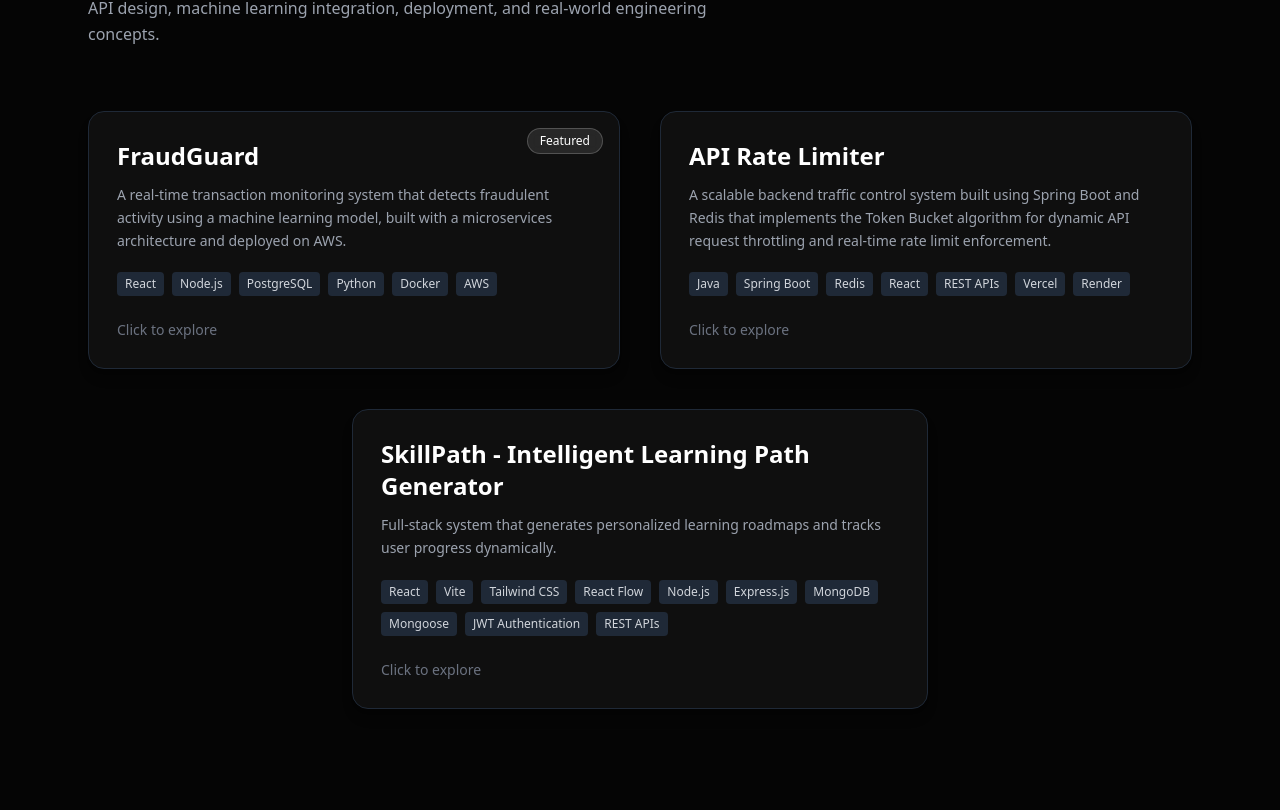
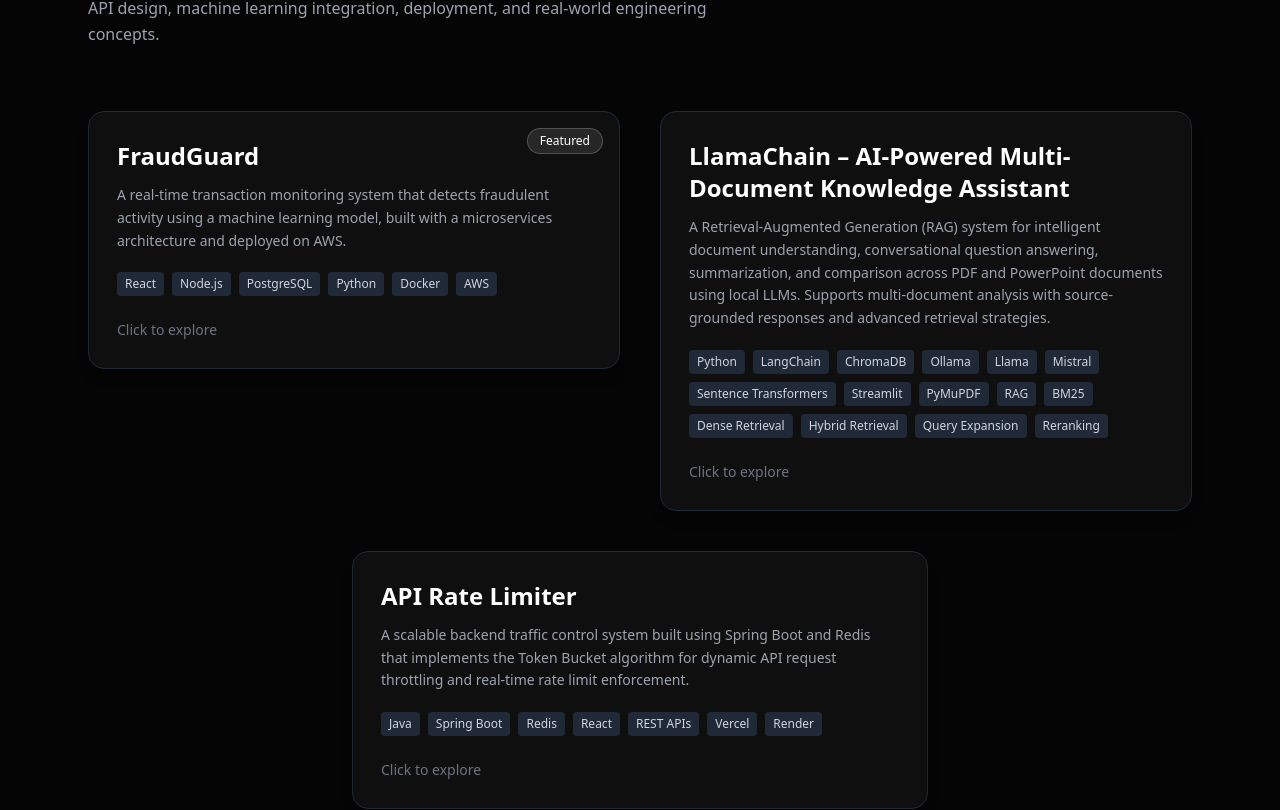
Before and after one commit to ghanashyamd12/personal-portfolio, a React (Vite) app: page / in a window 1280 px wide. Shown: the part 1111-1921 px from the top of the page. Built offline with nearby package versions, Linux system fonts and the light colour scheme.

Commit message:
Update portfolio projects and resume

```diff
--- a/src/data/projects.js
+++ b/src/data/projects.js
@@ -78,8 +78,114 @@ const projects = [
     ],
   },
 
+  {
+  title: "LlamaChain – AI-Powered Multi-Document Knowledge Assistant",
 
-  {
+  description:
+    "A Retrieval-Augmented Generation (RAG) system for intelligent document understanding, conversational question answering, summarization, and comparison across PDF and PowerPoint documents using local LLMs. Supports multi-document analysis with source-grounded responses and advanced retrieval strategies.",
+
+  tech: [
+    "Python",
+    "LangChain",
+    "ChromaDB",
+    "Ollama",
+    "Llama",
+    "Mistral",
+    "Sentence Transformers",
+    "Streamlit",
+    "PyMuPDF",
+    "RAG",
+    "BM25",
+    "Dense Retrieval",
+    "Hybrid Retrieval",
+    "Query Expansion",
+    "Reranking"
+  ],
+
+  problem: [
+    "Organizations often store knowledge across multiple PDFs and presentations, making information retrieval time-consuming and inefficient.",
+    "Traditional keyword search struggles to understand semantic meaning and relationships between concepts spread across documents.",
+    "Users need a system capable of answering questions, generating summaries, and comparing information across multiple sources.",
+    "Responses generated by LLMs should remain grounded in source documents to reduce hallucinations and improve trustworthiness.",
+    "The goal was to build a privacy-preserving AI assistant that works locally without relying on external API providers."
+  ],
+
+  approach: [
+    "Built a Retrieval-Augmented Generation (RAG) pipeline that combines retrieval and local language model inference.",
+    "Implemented document ingestion workflows for PDF and PowerPoint files, extracting text, tables, images, and metadata.",
+    "Applied hierarchical and overlapping chunking strategies while preserving document-level metadata.",
+    "Generated semantic embeddings using Sentence Transformers and stored vector representations in ChromaDB.",
+    "Implemented multiple retrieval strategies including BM25, Dense Retrieval, Hybrid Retrieval, Query Expansion, and Reranking.",
+    "Integrated LangChain with Ollama-hosted Llama and Mistral models to generate source-grounded responses."
+  ],
+
+  architecture: [
+    "Streamlit-based user interface handles document upload, chat interaction, summarization, and comparison workflows.",
+    "Document processing layer extracts text, tables, images, and metadata from PDFs and presentations.",
+    "Chunking module creates overlapping context windows while preserving source attribution information.",
+    "Embedding layer generates vector representations and stores them in ChromaDB for semantic retrieval.",
+    "Retrieval layer combines sparse and dense search techniques with reranking for improved relevance.",
+    "Local language models served through Ollama generate grounded responses using retrieved context.",
+    "Output modules support conversational QA, document comparison, summarization, and source citation."
+  ],
+
+  challenges: [
+    "Designing retrieval pipelines that balance semantic understanding and keyword matching.",
+    "Preserving source attribution while performing chunking and retrieval across multiple documents.",
+    "Improving retrieval relevance through query expansion and reranking strategies.",
+    "Managing efficient vector indexing and retrieval for large document collections.",
+    "Reducing hallucinations by ensuring responses remain grounded in retrieved context.",
+    "Evaluating both retrieval quality and answer generation quality using research-oriented metrics."
+  ],
+
+  impact:
+    "Demonstrates the design and implementation of a complete Retrieval-Augmented Generation system combining information retrieval, vector databases, local LLM deployment, and document intelligence. The project explores advanced retrieval techniques and evaluates their impact on answer quality, resulting in a research publication currently under review.",
+
+  publication: {
+    title:
+      "Impact of Advanced Retrieval Techniques on Answer Quality in Document-Grounded RAG Systems",
+    status: "Under Review",
+    highlights: [
+      "Compared BM25, Dense Retrieval, Hybrid Retrieval, Query Expansion, and Reranking approaches.",
+      "Benchmarked retrieval effectiveness using Hit@5, Precision@5, and Mean Reciprocal Rank (MRR).",
+      "Evaluated answer quality using ROUGE-L, BLEU, BERTScore, and LLM-as-Judge metrics.",
+      "Analyzed the relationship between retrieval optimization and downstream answer quality."
+    ]
+  },
+
+  github:
+    "https://github.com/ghanashyamd12/LlamaChain",
+
+  images: [
+    {
+      src: "/llamachain/architecture.png",
+      title: "System Architecture",
+      desc: "End-to-end Retrieval-Augmented Generation pipeline showing document processing, chunking, vector storage, retrieval, local LLM inference, and response generation."
+    },
+    {
+      src: "/llamachain/upload.png",
+      title: "Document Upload Interface",
+      desc: "Upload and process PDF and PowerPoint documents for knowledge extraction and indexing."
+    },
+    {
+      src: "/llamachain/chat.png",
+      title: "Conversational Question Answering",
+      desc: "Source-grounded responses generated using retrieved context from uploaded documents."
+    },
+    {
+      src: "/llamachain/summary.png",
+      title: "Document Summarization",
+      desc: "Generate structured summaries and condensed insights from large document collections."
+    },
+    {
+      src: "/llamachain/comparison.png",
+      title: "Multi-Document Comparison",
+      desc: "Compare information across multiple documents and identify similarities and differences."
+    }
+  ]
+},
+
+ {
 
   title: "API Rate Limiter",
 
@@ -168,28 +274,7 @@ challenges: [
     }
   ],
 
-  },
-
-  {
-    title: "SkillPath - Intelligent Learning Path Generator",
-    description:
-      "Full-stack system that generates personalized learning roadmaps and tracks user progress dynamically.",
-    tech: [
-  "React",
-  "Vite",
-  "Tailwind CSS",
-  "React Flow",
-  "Node.js",
-  "Express.js",
-  "MongoDB",
-  "Mongoose",
-  "JWT Authentication",
-  "REST APIs"
-],
-    github: "https://github.com/ghanashyamd12/Intelligent-learning-path-generator",
-    live: "#",
-    status: "In Progress",
-  },
+  }
 
 ]
 
```
Also changed, not shown: 2 other files (tests, documents, lock files or other folders).
